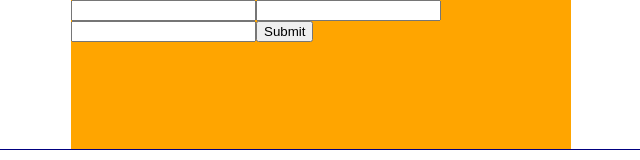
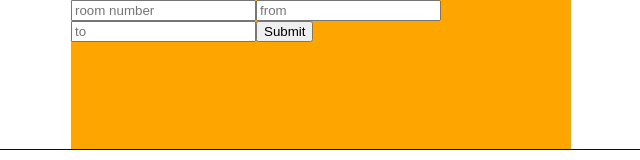
Before and after one commit to paul-schaaf/roomr, a React (Create React App) app: page / in a window 1280 px wide. Shown: the top 160 px of the page, without its empty margins (319-959 px from the left). Built offline with nearby package versions, Linux system fonts and the light colour scheme.

Commit message:
added placeholders to html inputs

```diff
--- a/src/components/Form.js
+++ b/src/components/Form.js
@@ -14,13 +14,15 @@ class Form extends React.Component {
     this.setState({ [event.target.name]: event.target.value})
   }
 
+
+
   render () {
     return (
       <div className="form">
         <form>
-          <input name="room" onChange={this.onInputChange} value={this.state.room} type="text"></input>
-          <input name="start" onChange={this.onInputChange} value={this.state.start} type="text"></input>
-          <input name="end" onChange={this.onInputChange} value={this.state.end} type="text"></input>
+          <input name="room" onChange={this.onInputChange} value={this.state.room} type="text" placeholder="room number"></input>
+          <input name="start" onChange={this.onInputChange} value={this.state.start} type="text" placeholder="from"></input>
+          <input name="end" onChange={this.onInputChange} value={this.state.end} type="text" placeholder="to"></input>
           <input type="submit"></input>
         </form>
       </div>
```
